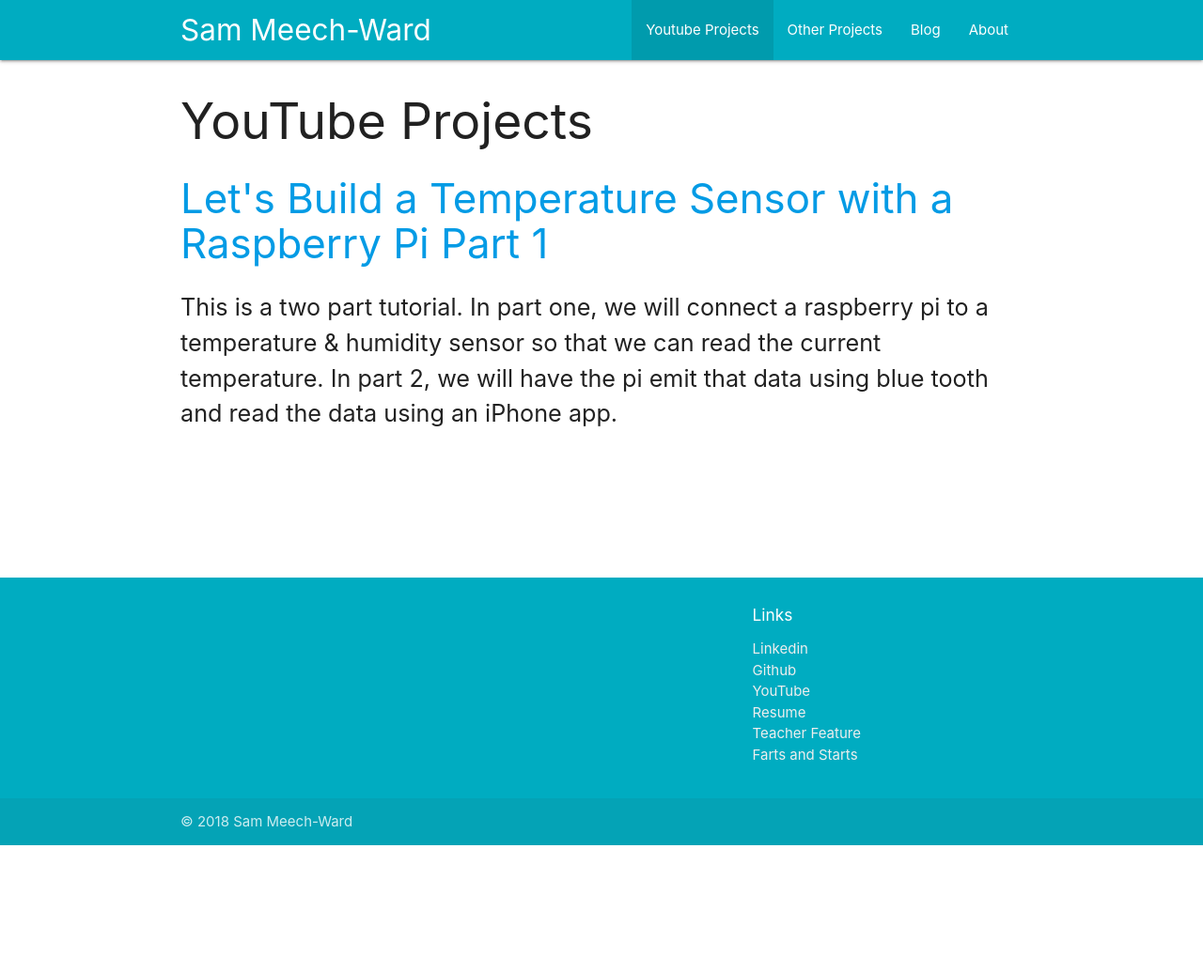
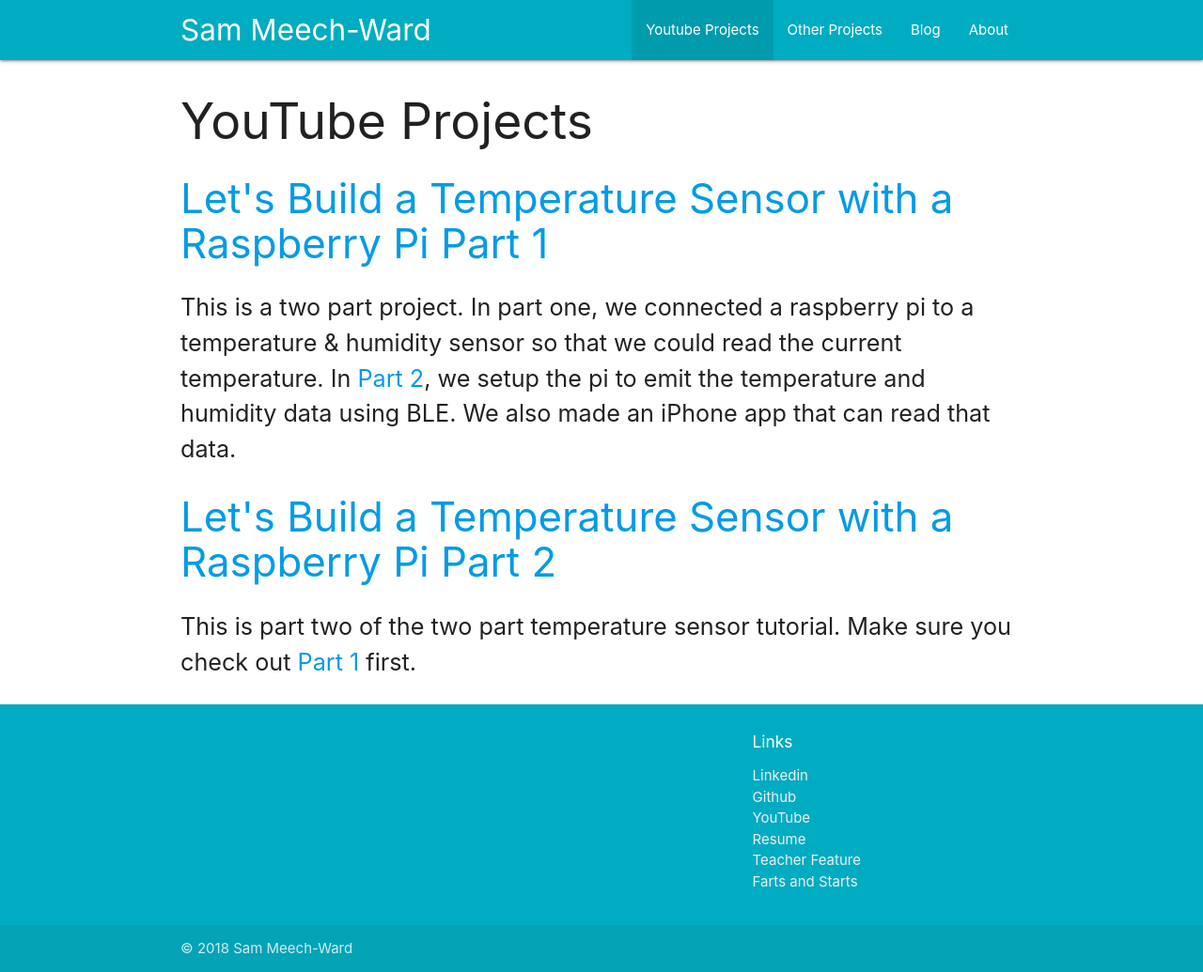
Before and after one commit to meech-ward/personal-site, a Jekyll site: the page built from _pages/youtube-projects.md, in a window 1280 px wide. Shown: the whole page at 94% size. Built offline with Jekyll 4.4.1, drawn with Linux system fonts in a browser that asks for light colours; before the commit the page ends 900 px from its top, so only the background shows below that.

Commit message:
Add the temperature sesnor part 1 and 2 youtube projects

```diff
--- a/collections/_youtube_projects/01_raspberry-pi-temperature-sensor-part-1.md
+++ b/collections/_youtube_projects/01_raspberry-pi-temperature-sensor-part-1.md
@@ -4,7 +4,7 @@ title: "Let's Build a Temperature Sensor with a Raspberry Pi Part 1"
 ---
 
 {:.flow-text}
-This is a two part tutorial. In part one, we will connect a raspberry pi to a temperature & humidity sensor so that we can read the current temperature. In part 2, we will have the pi emit that data using blue tooth and read the data using an iPhone app.
+This is a two part project. In part one, we connected a raspberry pi to a temperature & humidity sensor so that we could read the current temperature. In [Part 2](/youtube_projects/02_raspberry-pi-temperature-sensor-part-2.html), we setup the pi to emit the temperature and humidity data using BLE. We also made an iPhone app that can read that data.
 
 
 ## YouTube Video
--- /dev/null
+++ b/collections/_youtube_projects/02_raspberry-pi-temperature-sensor-part-2.md
@@ -0,0 +1,14 @@
+---
+layout: youtube-post
+title: "Let's Build a Temperature Sensor with a Raspberry Pi Part 2"
+---
+
+{:.flow-text}
+This is part two of the two part temperature sensor tutorial. Make sure you check out [Part 1](/youtube_projects/01_raspberry-pi-temperature-sensor-part-1.html) first.
+
+In part 2, we setup the pi to emit the temperature and humidity data using BLE. We also made an iPhone app that can read that data.
+
+
+## YouTube Video
+
+<iframe class="youtube-video" width="100%" height="400" src="https://www.youtube.com/embed/Ti8MXgTFI7s" frameborder="0" allow="autoplay; encrypted-media" allowfullscreen></iframe>
```
